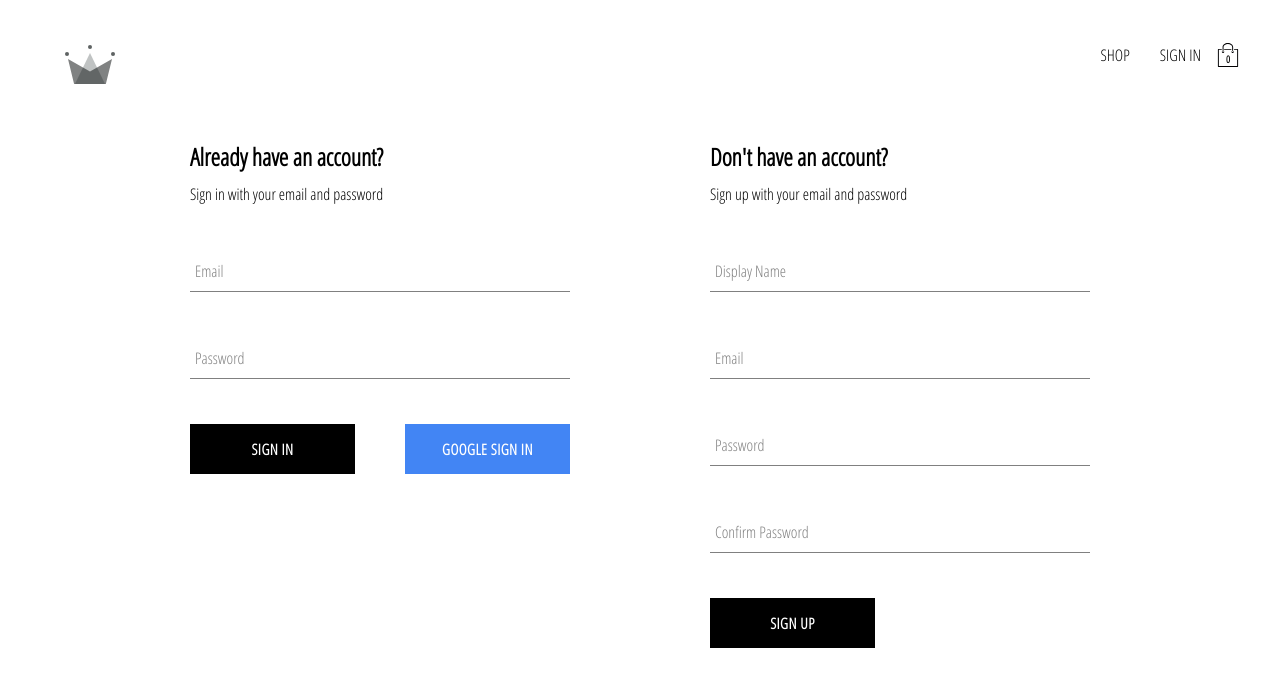
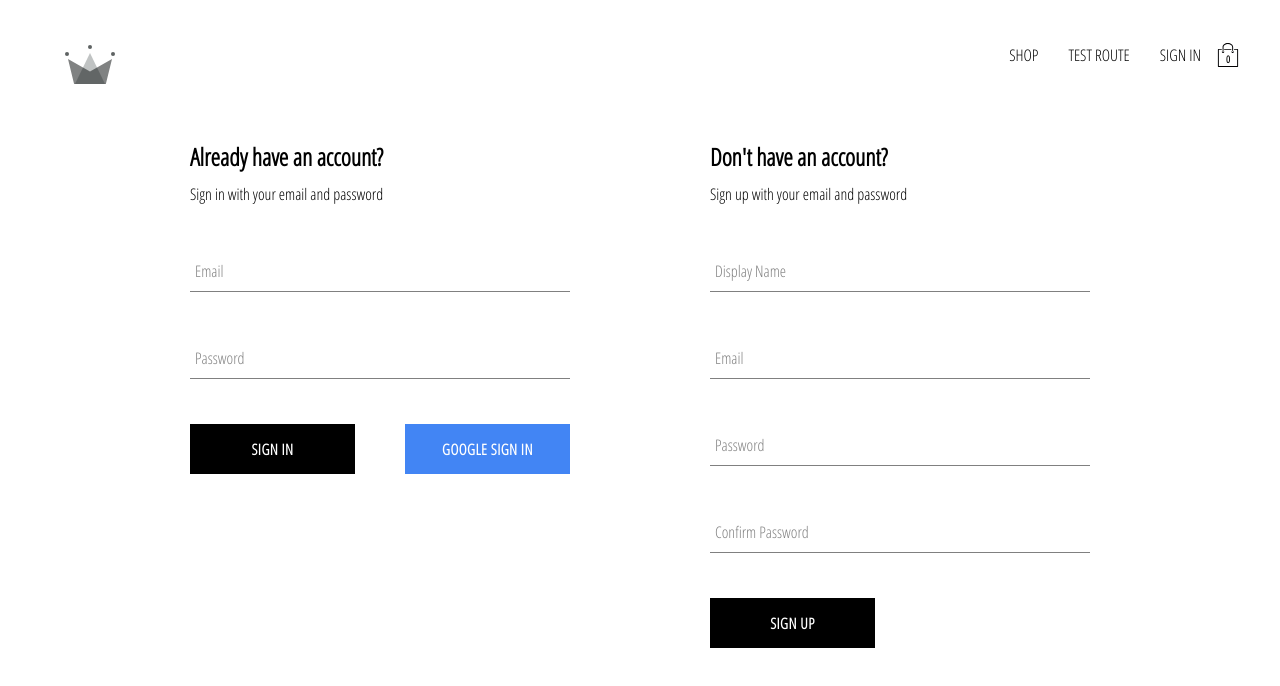
Before and after one commit to BredyByte/reactClothesStore, a React (Create React App) app: page /auth in a window 1280 px wide. Shown: the top 686 px of the page. Built offline with nearby package versions, Linux system fonts and the light colour scheme; no server answers; the database is empty.

Commit message:
testing netlify

```diff
--- a/src/App.js
+++ b/src/App.js
@@ -6,12 +6,15 @@ import Authentication from './routes/authentication/authentication.component';
 import Shop from './routes/shop/shop.component';
 import Checkout from './routes/checkout/checkout.component';
 
+const Test = () => <h1>I'm test file!</h1>
+
 const App = () => {
   return (
     <Routes>
       <Route path="/" element={<Navigation/>}>
         <Route index element={<Home/>}/>
         <Route path="shop/*" element={<Shop/>}/>
+        <Route path="/test" element={<Test/>} />
         <Route path="auth" element={<Authentication/>}/>
         <Route path="checkout" element={<Checkout/>} />
       </Route>
--- a/src/routes/navigation/navigation.component.jsx
+++ b/src/routes/navigation/navigation.component.jsx
@@ -27,6 +27,9 @@ const Navigation = () => {
           <NavLink to="/shop">
             SHOP
           </NavLink>
+          <NavLink to="/test">
+            TEST ROUTE
+          </NavLink>
           {currentUser
               ? (<NavLink as="span" onClick={signOutUser}>SIGN OUT</NavLink>)
               : (<NavLink to="/auth">SIGN IN</NavLink>)
```
